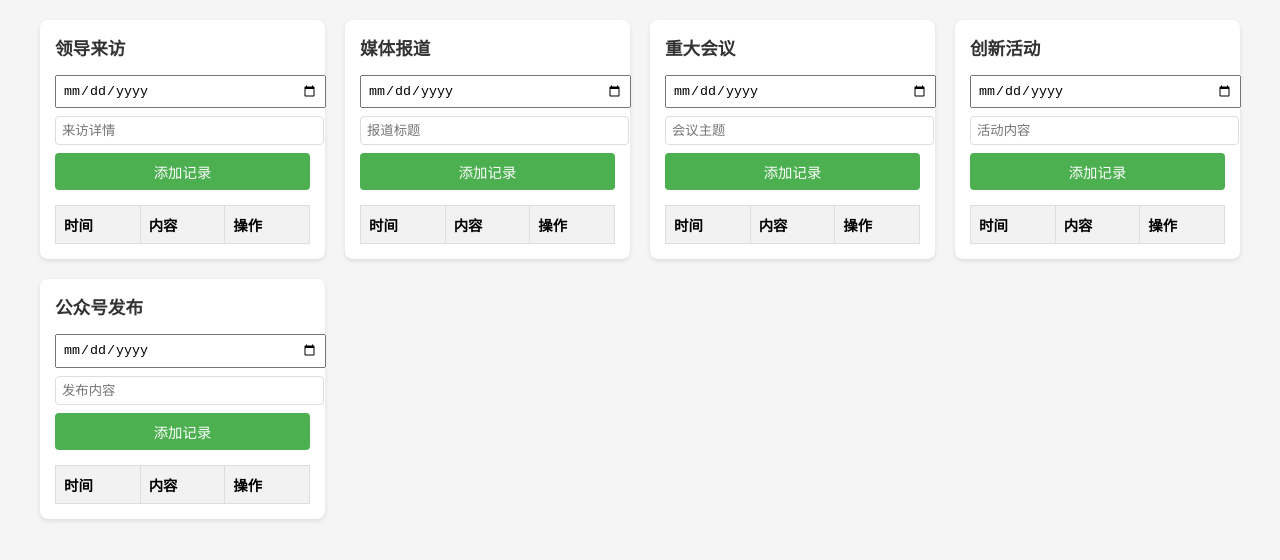
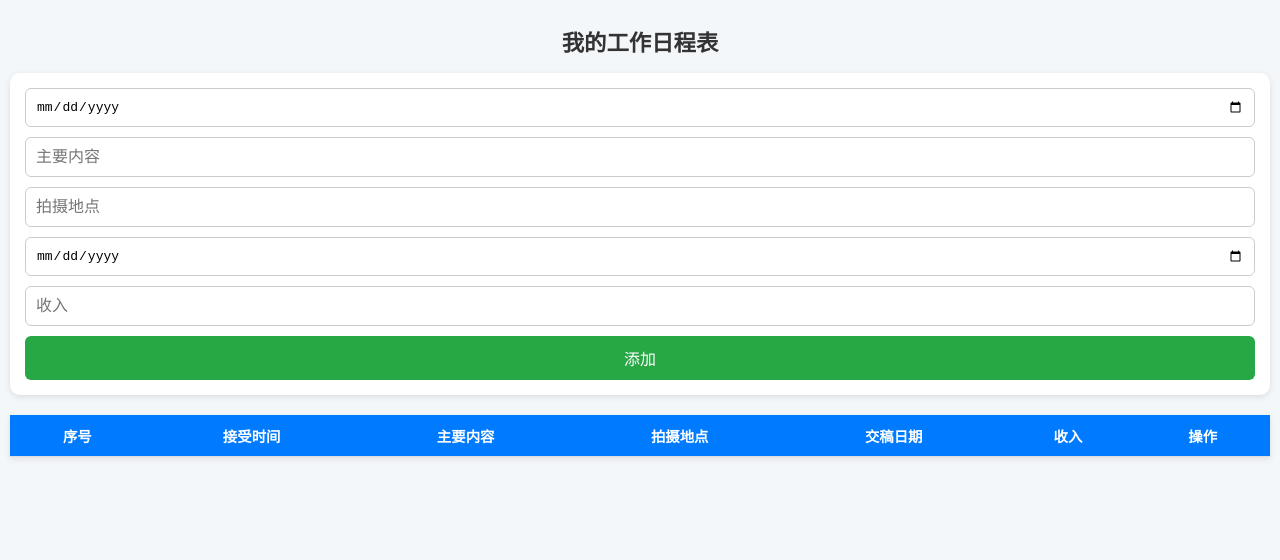
Before and after one commit to moonbiter0919/paperwork, a plain HTML site: page index.html in a window 1280 px wide. Drawn offline with Linux system fonts and the light colour scheme.

Commit message:
Update index.html

```diff
--- a/index.html
+++ b/index.html
@@ -1,244 +1,226 @@
 <!DOCTYPE html>
 <html lang="zh-CN">
   <head>
-    <meta charset="UTF-8">
-    <meta name="viewport" content="width=device-width, initial-scale=1.0">
-    <title>年度工作内容整理</title>
+    <meta charset="UTF-8" />
+    <meta name="viewport" content="width=device-width, initial-scale=1.0" />
+    <title>工作日程表</title>
     <style>
-        body {
-            font-family: Arial, sans-serif;
-            padding: 20px;
-            background-color: #f5f5f5;
-            max-width: 1200px;
-            margin: 0 auto;
+      * {
+        box-sizing: border-box;
       }
 
-        .container {
-            display: grid;
-            grid-template-columns: repeat(auto-fill, minmax(280px, 1fr));
-            gap: 20px;
+      body {
+        font-family: "Segoe UI", sans-serif;
+        background-color: #f4f7fa;
+        margin: 0;
+        padding: 10px;
       }
 
-        .category {
-            background: white;
-            padding: 15px;
-            border-radius: 8px;
-            box-shadow: 0 2px 4px rgba(0,0,0,0.1);
+      h1 {
+        text-align: center;
+        color: #333;
+        font-size: 1.4em;
       }
 
-        h2 {
-            color: #333;
-            margin: 0 0 15px 0;
-            font-size: 1.1em;
+      form {
+        display: flex;
+        flex-direction: column;
+        gap: 10px;
+        margin-bottom: 20px;
+        background-color: white;
+        padding: 15px;
+        border-radius: 10px;
+        box-shadow: 0 2px 6px rgba(0, 0, 0, 0.1);
       }
 
-        .input-group {
-            display: grid;
-            gap: 8px;
-            margin-bottom: 15px;
-        }
-
+      input[type="text"],
       input[type="date"] {
-            width: 100%;
-            padding: 6px;
-        }
-
-        input[type="text"] {
-            width: 100%;
-            padding: 6px;
-            border: 1px solid #ddd;
-            border-radius: 4px;
+        padding: 10px;
+        border-radius: 6px;
+        border: 1px solid #ccc;
+        font-size: 1em;
       }
 
       button {
-            background: #4CAF50;
-            color: white;
+        padding: 10px;
         border: none;
-            padding: 8px 12px;
-            border-radius: 4px;
+        border-radius: 6px;
         cursor: pointer;
-            font-size: 0.9em;
+        font-size: 1em;
+        transition: background-color 0.3s;
       }
 
-        button:hover {
-            background: #45a049;
+      button.add-btn {
+        background-color: #28a745;
+        color: white;
+      }
+
+      button.add-btn:hover {
+        background-color: #218838;
       }
 
       table {
         width: 100%;
         border-collapse: collapse;
+        background-color: white;
+        box-shadow: 0 2px 6px rgba(0, 0, 0, 0.1);
         margin-top: 10px;
+      }
+
+      th,
+      td {
+        text-align: center;
+        padding: 10px;
+        border-bottom: 1px solid #ddd;
         font-size: 0.9em;
       }
 
-        th, td {
-            border: 1px solid #ddd;
-            padding: 8px;
+      th {
+        background-color: #007bff;
+        color: white;
+      }
+
+      /* 移动端适配 - 卡片视图 */
+      @media (max-width: 600px) {
+        thead {
+          display: none;
+        }
+
+        .table-container {
+          display: block;
+        }
+
+        tbody tr {
+          display: block;
+          border-bottom: 1px solid #ddd;
+          margin-bottom: 10px;
+          background-color: white;
+          padding: 10px;
+          border-radius: 8px;
+        }
+
+        tbody td {
+          display: flex;
+          justify-content: space-between;
+          padding: 5px 0;
+          border: none;
           text-align: left;
         }
 
-        th {
-            background-color: #f2f2f2;
+        tbody td::before {
+          content: attr(data-label);
+          font-weight: bold;
+          color: #555;
+        }
       }
 
-        /* 新增删除按钮样式 */
       .delete-btn {
-            background: #ff4444;
+        background-color: #dc3545;
         color: white;
-            border: none;
-            padding: 4px 8px;
-            border-radius: 3px;
-            cursor: pointer;
-            font-size: 0.8em;
-            margin-left: 5px;
+        margin-top: 5px;
+        width: 100%;
       }
 
       .delete-btn:hover {
-            background: #cc0000;
+        background-color: #c82333;
       }
     </style>
   </head>
   <body>
-    <div class="container">
-        <!-- 领导来访 -->
-        <div class="category" id="leader-visits">
-            <h2>领导来访</h2>
-            <div class="input-group">
-                <input type="date" class="time-input">
-                <input type="text" class="content-input" placeholder="来访详情">
-                <button onclick="addItem('leader-visits')">添加记录</button>
-            </div>
-            <table>
-                <thead><tr><th>时间</th><th>内容</th><th>操作</th></tr></thead>
-                <tbody class="data-body"></tbody>
+    <h1>我的工作日程表</h1>
+
+    <form id="schedule-form">
+      <input type="date" id="acceptDate" required />
+      <input type="text" id="content" placeholder="主要内容" required />
+      <input type="text" id="location" placeholder="拍摄地点" required />
+      <input type="date" id="deadline" required />
+      <input type="text" id="income" placeholder="收入" required />
+      <button type="submit" class="add-btn">添加</button>
+    </form>
+
+    <div class="table-container">
+      <table id="schedule-table">
+        <thead>
+          <tr>
+            <th>序号</th>
+            <th>接受时间</th>
+            <th>主要内容</th>
+            <th>拍摄地点</th>
+            <th>交稿日期</th>
+            <th>收入</th>
+            <th>操作</th>
+          </tr>
+        </thead>
+        <tbody></tbody>
       </table>
     </div>
 
-        <!-- 媒体报道 -->
-        <div class="category" id="media-reports">
-            <h2>媒体报道</h2>
-            <div class="input-group">
-                <input type="date" class="time-input">
-                <input type="text" class="content-input" placeholder="报道标题">
-                <button onclick="addItem('media-reports')">添加记录</button>
-            </div>
-            <table>
-                <thead><tr><th>时间</th><th>内容</th><th>操作</th></tr></thead>
-                <tbody class="data-body"></tbody>
-            </table>
-        </div>
+    <script>
+      const form = document.getElementById("schedule-form");
+      const tbody = document.querySelector("#schedule-table tbody");
 
-        <!-- 重大会议 -->
-        <div class="category" id="important-meetings">
-            <h2>重大会议</h2>
-            <div class="input-group">
-                <input type="date" class="time-input">
-                <input type="text" class="content-input" placeholder="会议主题">
-                <button onclick="addItem('important-meetings')">添加记录</button>
-            </div>
-            <table>
-                <thead><tr><th>时间</th><th>内容</th><th>操作</th></tr></thead>
-                <tbody class="data-body"></tbody>
-            </table>
-        </div>
+      const STORAGE_KEY = "work_schedule";
+      let scheduleData = [];
 
-        <!-- 创新活动 -->
-        <div class="category" id="innovation-activities">
-            <h2>创新活动</h2>
-            <div class="input-group">
-                <input type="date" class="time-input">
-                <input type="text" class="content-input" placeholder="活动内容">
-                <button onclick="addItem('innovation-activities')">添加记录</button>
-            </div>
-            <table>
-                <thead><tr><th>时间</th><th>内容</th><th>操作</th></tr></thead>
-                <tbody class="data-body"></tbody>
-            </table>
-        </div>
+      function loadData() {
+        const saved = localStorage.getItem(STORAGE_KEY);
+        if (saved) {
+          scheduleData = JSON.parse(saved);
+          renderTable();
+        }
+      }
 
-        <!-- 公众号发布 -->
-        <div class="category" id="publications">
-            <h2>公众号发布</h2>
-            <div class="input-group">
-                <input type="date" class="time-input">
-                <input type="text" class="content-input" placeholder="发布内容">
-                <button onclick="addItem('publications')">添加记录</button>
-            </div>
-            <table>
-                <thead><tr><th>时间</th><th>内容</th><th>操作</th></tr></thead>
-                <tbody class="data-body"></tbody>
-            </table>
-        </div>
-    </div>
+      function saveData() {
+        localStorage.setItem(STORAGE_KEY, JSON.stringify(scheduleData));
+      }
 
-    <script>
-        // 初始化本地存储
-        let storage = localStorage.getItem('workData');
-        let data = storage ? JSON.parse(storage) : {
-            'leader-visits': [],
-            'media-reports': [],
-            'important-meetings': [],
-            'innovation-activities': [],
-            'publications': []
-        };
+      function renderTable() {
+        tbody.innerHTML = "";
+        scheduleData.forEach((item, index) => {
+          const row = document.createElement("tr");
+          row.innerHTML = `
+        <td data-label="序号">${index + 1}</td>
+        <td data-label="接受时间">${item.acceptDate}</td>
+        <td data-label="主要内容">${item.content}</td>
+        <td data-label="拍摄地点">${item.location}</td>
+        <td data-label="交稿日期">${item.deadline}</td>
+        <td data-label="收入">${item.income}</td>
+        <td><button class="delete-btn" onclick="deleteItem(${index})">删除</button></td>
+      `;
+          tbody.appendChild(row);
+        });
+      }
 
-        // 页面加载时渲染数据
-        window.onload = () => {
-            Object.keys(data).forEach(category => {
-                renderTable(category);
-            });
-        };
+      form.addEventListener("submit", function (e) {
+        e.preventDefault();
 
-        // 添加条目
-        function addItem(category) {
-            const container = document.getElementById(category);
-            const time = container.querySelector('.time-input').value;
-            const content = container.querySelector('.content-input').value;
+        const acceptDate = document.getElementById("acceptDate").value;
+        const content = document.getElementById("content").value;
+        const location = document.getElementById("location").value;
+        const deadline = document.getElementById("deadline").value;
+        const income = document.getElementById("income").value;
 
-            if (!time || !content) {
-                alert('请填写完整信息');
+        if (!acceptDate || !content || !location || !deadline || !income) {
+          alert("请填写所有字段！");
           return;
         }
 
-            data[category].push({ time, content });
+        scheduleData.push({ acceptDate, content, location, deadline, income });
         saveData();
-            renderTable(category);
+        renderTable();
 
-            // 清空输入
-            container.querySelector('.time-input').value = '';
-            container.querySelector('.content-input').value = '';
+        form.reset();
+      });
+
+      window.deleteItem = function (index) {
+        if (confirm("确定要删除这一项吗？")) {
+          scheduleData.splice(index, 1);
+          saveData();
+          renderTable();
         }
+      };
 
-        // 删除条目
-        function deleteItem(category, index) {
-            if (confirm('确定要删除这条记录吗？')) {
-                data[category].splice(index, 1);
-                saveData();
-                renderTable(category);
-            }
-        }
-
-        // 渲染表格
-        function renderTable(category) {
-            const tbody = document.querySelector(`#${category} .data-body`);
-            tbody.innerHTML = data[category].map((item, index) => `
-                <tr>
-                    <td>${item.time}</td>
-                    <td>${item.content}</td>
-                    <td>
-                        <button class="delete-btn"
-                                onclick="deleteItem('${category}', ${index})">
-                            删除
-                        </button>
-                    </td>
-                </tr>
-            `).join('');
-        }
-
-        // 保存数据
-        function saveData() {
-            localStorage.setItem('workData', JSON.stringify(data));
-        }
+      loadData();
     </script>
   </body>
 </html>
```
Lines whose indentation alone changed are shown as unchanged.
